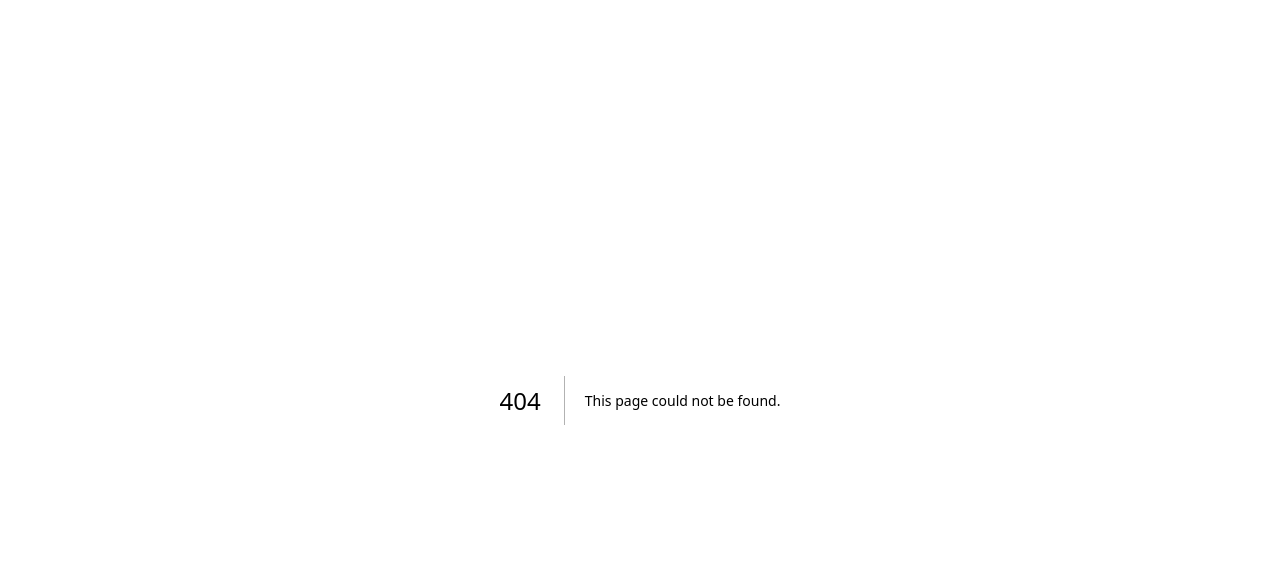
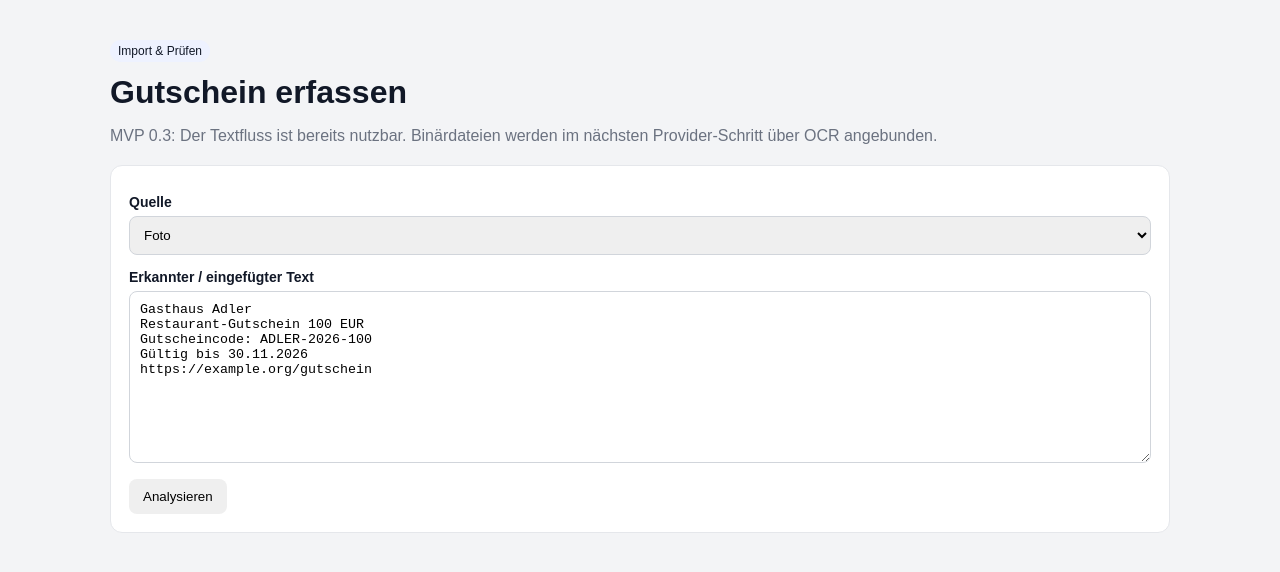
Before and after one commit to FISCHERTEC-cyber/fba, a Next.js app: page /import in a window 1280 px wide. Before the commit this address had no page. Shown: the top 572 px of the page. Built offline with nearby package versions, Linux system fonts and the light colour scheme.

Commit message:
feat: add voucher import review UI

```diff
--- /dev/null
+++ b/app/import/page.tsx
@@ -0,0 +1,71 @@
+'use client';
+
+import { useState } from 'react';
+
+type Analysis = {
+  extraction: Record<string, unknown>;
+  reviewRequired: boolean;
+  reviewFlags: { field: string; confidence: number; reason: string }[];
+  provenance: { textProvider: string; textConfidence: number; sourceType: string; fileName?: string };
+};
+
+const sample = `Gasthaus Adler\nRestaurant-Gutschein 100 EUR\nGutscheincode: ADLER-2026-100\nGültig bis 30.11.2026\nhttps://example.org/gutschein`;
+
+export default function ImportPage() {
+  const [text, setText] = useState(sample);
+  const [sourceType, setSourceType] = useState('PHOTO');
+  const [analysis, setAnalysis] = useState<Analysis | null>(null);
+  const [error, setError] = useState('');
+  const [loading, setLoading] = useState(false);
+
+  async function analyse() {
+    setLoading(true);
+    setError('');
+    setAnalysis(null);
+    try {
+      const response = await fetch('/api/import/analyse', {
+        method: 'POST',
+        headers: { 'content-type': 'application/json' },
+        body: JSON.stringify({ sourceType, rawText: text, mimeType: 'text/plain' })
+      });
+      const payload = await response.json();
+      if (!response.ok) throw new Error(payload.error ?? 'Analyse fehlgeschlagen');
+      setAnalysis(payload);
+    } catch (e) {
+      setError(e instanceof Error ? e.message : 'Analyse fehlgeschlagen');
+    } finally {
+      setLoading(false);
+    }
+  }
+
+  return <main>
+    <p className="badge">Import & Prüfen</p>
+    <h1>Gutschein erfassen</h1>
+    <p className="muted">MVP 0.3: Der Textfluss ist bereits nutzbar. Binärdateien werden im nächsten Provider-Schritt über OCR angebunden.</p>
+
+    <section className="card" style={{marginTop:20}}>
+      <label>Quelle</label>
+      <select value={sourceType} onChange={e => setSourceType(e.target.value)}>
+        <option value="PHOTO">Foto</option>
+        <option value="PDF">PDF</option>
+        <option value="SCREENSHOT">Screenshot</option>
+        <option value="EMAIL">E-Mail</option>
+        <option value="MANUAL">Manuell</option>
+      </select>
+      <label style={{display:'block',marginTop:14}}>Erkannter / eingefügter Text</label>
+      <textarea value={text} onChange={e => setText(e.target.value)} rows={10} style={{width:'100%'}} />
+      <button onClick={analyse} disabled={loading} style={{marginTop:12}}>{loading ? 'Analysiere…' : 'Analysieren'}</button>
+      {error && <p>{error}</p>}
+    </section>
+
+    {analysis && <section style={{marginTop:24}}>
+      <div className="card">
+        <h2>Prüfergebnis</h2>
+        <p><strong>{analysis.reviewRequired ? 'Nutzerprüfung erforderlich' : 'Automatisch plausibel'}</strong></p>
+        <p className="muted">Textquelle: {analysis.provenance.textProvider} · Text-Confidence {Math.round(analysis.provenance.textConfidence * 100)} %</p>
+        {analysis.reviewFlags.length > 0 && <ul>{analysis.reviewFlags.map(flag => <li key={`${flag.field}-${flag.reason}`}><strong>{flag.field}</strong>: {flag.reason}</li>)}</ul>}
+        <pre style={{whiteSpace:'pre-wrap'}}>{JSON.stringify(analysis.extraction, null, 2)}</pre>
+      </div>
+    </section>}
+  </main>;
+}
```
